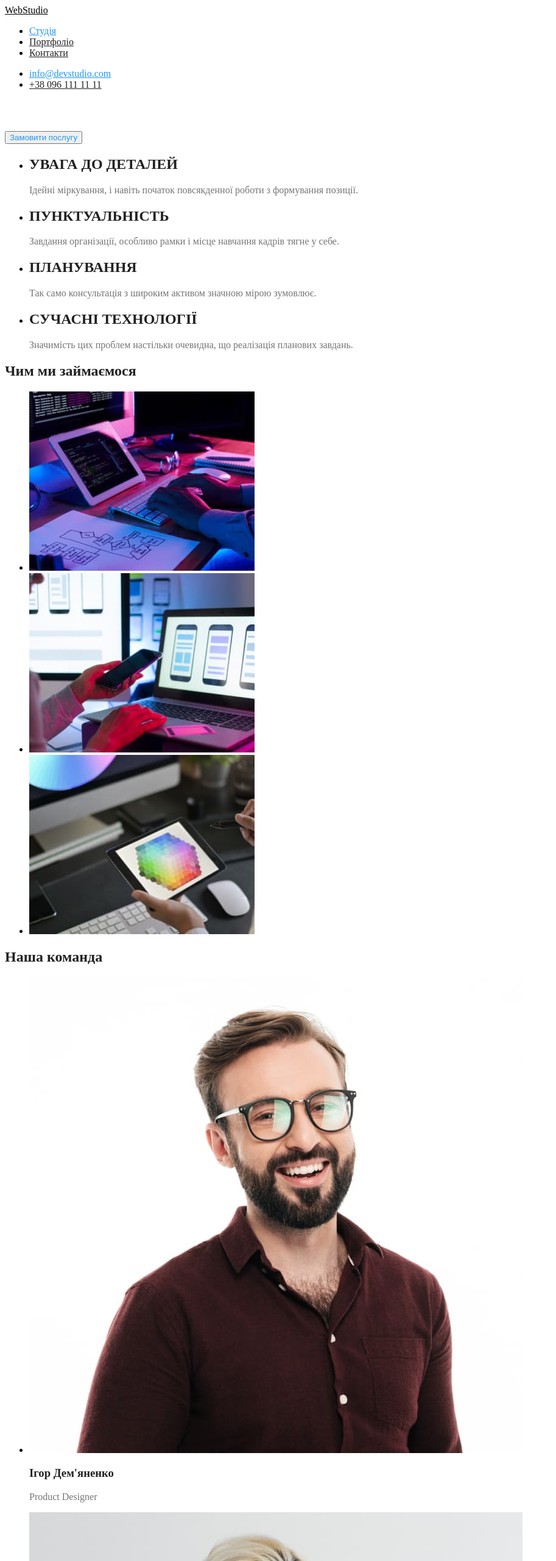
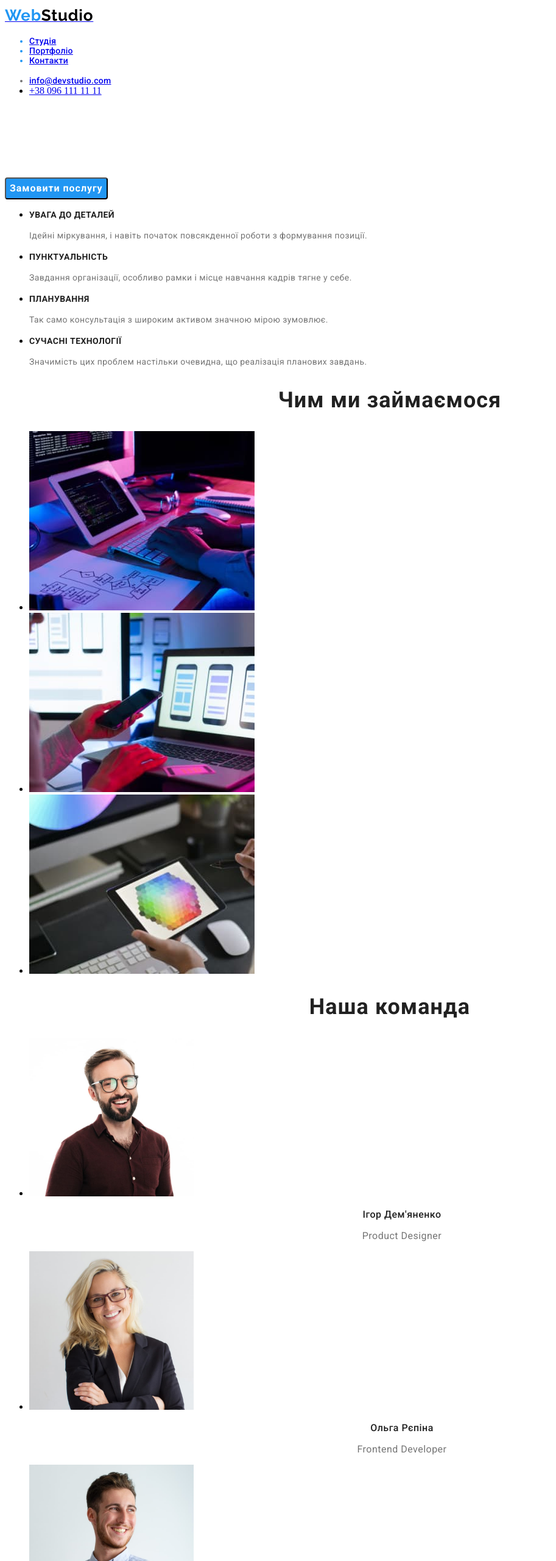
Before and after one commit to Antoha2012pro/webstudio1, a plain HTML site: page index.html in a window 1280 px wide. Shown: the top 2560 px of the page at 61% size, without its empty margins (0-913 px from the left). Drawn offline with Linux system fonts and the light colour scheme.

Commit message:
new color and new classes

```diff
--- a/css/styles.css
+++ b/css/styles.css
@@ -10,42 +10,161 @@
 /* font-family: "Raleway", sans-serif; */
 /* font-family: "Roboto", sans-serif; */
 
-.logo {
-    color: var(--logo-color);
+.logo_span1 {
+    color: var(--accent-color);
+    font-family: Raleway;
+    font-size: 26px;
+    font-weight: 700;
+    line-height: 1.38;
+    letter-spacing: 0.78px;
 }
 
-p {
-    color: var(--desk-color);
+.logo_span2 {
+    color: var(--logo-color);
+    font-family: Raleway;
+    font-size: 26px;
+    font-weight: 700;
+    line-height: 1.38;
+    letter-spacing: 0.78px;
 }
 
-.button {
+.header_item {
     color: var(--accent-color);
+    font-family: Roboto;
+    font-size: 14px;
+    font-weight: 500;
+    line-height: 1.14;
+    letter-spacing: 0.28px;
 }
 
-.shapka {
-    color: var(--title-color);
+.header_roster_item1 {
+    color: var(--accent-color);
+    font-family: Roboto;
+    font-size: 14px;
+    font-weight: 500;
+    line-height: normal;
+    letter-spacing: 0.28px;
 }
 
-h2 {
-    color: var(--color);
+.header_roster_item1 {
+    color: var(--desk-color);
+    font-family: Roboto;
+    font-size: 14px;
+    font-weight: 500;
+    line-height: normal;
+    letter-spacing: 0.28px;
 }
 
-h3 {
-    color: var(--color);
+.decision_title {
+    color: var(--title-color);
+    text-align: center;
+    font-family: Roboto;
+    font-size: 44px;
+    font-weight: 900;
+    line-height: 60px; /* 136.364% */
+    letter-spacing: 2.64px;
+    text-transform: uppercase;
 }
 
-.email_color {
-    color: var(--accent-color);
+.decision_btn {
+    color: var(--title-color);
+    text-align: center;
+    font-family: Roboto;
+    font-size: 16px;
+    font-weight: 700;
+    line-height: 30px; /* 187.5% */
+    letter-spacing: 0.96px;
+
+    border-radius: 4px;
+    background: var(--accent-color);
+    box-shadow: 0px 4px 4px 0px;
 }
 
-.nav_color_studio {
-    color: var(--accent-color);
+.we_title {
+    color: var(--color);
+    font-family: Roboto;
+    font-size: 14px;
+    font-weight: 700;
+    line-height: normal;
+    letter-spacing: 0.42px;
+    text-transform: uppercase;
 }
 
-.header_a {
-    color: var(--color);
+.we_subtitle {
+    color: var(--desk-color);
+    font-family: Roboto;
+    font-size: 14px;
+    font-weight: 400;
+    line-height: 24px; /* 171.429% */
+    letter-spacing: 0.42px;
 }
 
-.footer_a {
+.make_title {
     color: var(--color);
+    text-align: center;
+    font-family: Roboto;
+    font-size: 36px;
+    font-weight: 700;
+    line-height: normal;
+    letter-spacing: 1.08px;
 }
+
+.make_img {
+    width: 370px;
+    height: 294px;
+    flex-shrink: 0;
+}
+
+.team_title {
+    color: var(--color);
+    text-align: center;
+    font-family: Roboto;
+    font-size: 36px;
+    font-weight: 700;
+    line-height: normal;
+    letter-spacing: 1.08px;
+}
+
+.team_img {
+    width: 270px;
+    height: 260px;
+    flex-shrink: 0;
+}
+
+.team_heading {
+    color: var(--color);
+    text-align: center;
+    font-family: Roboto;
+    font-size: 16px;
+    font-weight: 500;
+    line-height: normal;
+    letter-spacing: 0.48px;
+}
+
+.team_text {
+    color: #757575;
+    text-align: center;
+    font-family: Roboto;
+    font-size: 16px;
+    font-weight: 400;
+    line-height: normal;
+    letter-spacing: 0.48px;
+}
+
+.footer_addres {
+    color: var(--title-color);
+    font-family: Roboto;
+    font-size: 14px;
+    font-weight: 400;
+    line-height: 24px; /* 171.429% */
+    letter-spacing: 0.42px;
+}
+
+.footer_link {
+    color: var(--desk-color);
+    font-family: Roboto;
+    font-size: 14px;
+    font-weight: 400;
+    line-height: 24px; /* 171.429% */
+    letter-spacing: 0.42px;
+}
--- a/index.html
+++ b/index.html
@@ -10,89 +10,90 @@
     <link rel="stylesheet" href="./css/styles.css">
 </head>
 <body>
-    <header>
-        <a href="./index.html" class="logo">WebStudio</a>
-        <nav>
-            <ul>
-                <li><a href="#" class="nav_color_studio">Студія</a></li>
-                <li><a href="./pages/portfolio.html" class="header_a">Портфоліо</a></li>
-                <li><a href="#" class="header_a">Контакти</a></li>
+    <header class="header">
+        <a href="./index.html" class="logo"><span class="logo_span1">Web</span><span class="logo_span2">Studio</span></a>
+        <nav class="header_list">
+            <ul class="header_items">
+                <li class="header_item"><a href="#" class="nav_color_studio" class="header_studio">Студія</a></li>
+                <li class="header_item"><a href="./pages/portfolio.html" class="header_portfolio">Портфоліо</a></li>
+                <li class="header_item"><a href="#" class="header_a" class="header_contact">Контакти</a></li>
             </ul>
         </nav>
-        <ul>
-            <li><a href="mailto:info@devstudio.com" class="email_color" class="header_a">info@devstudio.com</a></li>
-            <li><a href="tel:+380961111111" class="header_a">+38 096 111 11 11</a></li>
+        <ul class="header_roster">
+            <li class="header_roster_item1"><a href="mailto:info@devstudio.com" class="header_email">info@devstudio.com</a></li>
+            <li class="header_roster_item2"><a href="tel:+380961111111" class="header_tel">+38 096 111 11 11</a></li>
         </ul>
     </header>
     <main>
         <!-- Ефективні рішення -->
-        <section>
-            <h1 class="shapka">Ефективні рішення для вашого бізнесу</h1>
-            <button type="button" class="button">Замовити послугу</button>
+        <section class="decision">
+            <h1 class="decision_title">Ефективні рішення для вашого бізнесу</h1>
+            <button type="button" class="decision_btn">Замовити послугу</button>
         </section>
-        <section>
-            <ul>
-                <li>
-                    <h2>УВАГА ДО ДЕТАЛЕЙ</h2>
-                    <p>Ідейні міркування, і навіть початок повсякденної роботи з формування позиції.</p>
+        <!-- Ми -->
+        <section class="we">
+            <ul class="we_items">
+                <li class="we_item">
+                    <h2 class="we_title">УВАГА ДО ДЕТАЛЕЙ</h2>
+                    <p class="we_subtitle">Ідейні міркування, і навіть початок повсякденної роботи з формування позиції.</p>
                 </li>
-                <li>
-                    <h2>ПУНКТУАЛЬНІСТЬ</h2>
-                    <p>Завдання організації, особливо рамки і місце навчання кадрів тягне у себе.</p>
+                <li class="we_item">
+                    <h2 class="we_title">ПУНКТУАЛЬНІСТЬ</h2>
+                    <p class="we_subtitle">Завдання організації, особливо рамки і місце навчання кадрів тягне у себе.</p>
                 </li>
-                <li>
-                    <h2>ПЛАНУВАННЯ</h2>
-                    <p>Так само консультація з широким активом значною мірою зумовлює.</p>
+                <li class="we_item">
+                    <h2 class="we_title">ПЛАНУВАННЯ</h2>
+                    <p class="we_subtitle">Так само консультація з широким активом значною мірою зумовлює.</p>
                 </li>
-                <li>
-                    <h2>СУЧАСНІ ТЕХНОЛОГІЇ</h2>
-                    <p>Значимість цих проблем настільки очевидна, що реалізація планових завдань.</p>
+                <li class="we_item">
+                    <h2 class="we_title">СУЧАСНІ ТЕХНОЛОГІЇ</h2>
+                    <p class="we_subtitle">Значимість цих проблем настільки очевидна, що реалізація планових завдань.</p>
                 </li>
             </ul>
         </section>
         <!-- Чим ми займаємося -->
-        <section>
-            <h2>Чим ми займаємося</h2>
-            <ul>
-                <li><img src="./img/computer.jpg" alt="Програмування"></li>
-                <li><img src="./img/laptop.jpg" alt="Вибирати дизайн сайту"></li>
-                <li><img src="./img/planshet.jpg" alt="Підбір кольорів на планшеті"></li>
+        <section class="make">
+            <h2 class="make_title">Чим ми займаємося</h2>
+            <ul class="make_items">
+                <li class="make_item"><img src="./img/computer.jpg" alt="Програмування" class="make_img"></li>
+                <li class="make_item"><img src="./img/laptop.jpg" alt="Вибирати дизайн сайту" class="make_img"></li>
+                <li class="make_item"><img src="./img/planshet.jpg" alt="Підбір кольорів на планшеті" class="make_img"></li>
             </ul>
         </section>
         <!-- Наша команда -->
-        <section>
-            <h2>Наша команда</h2>
-            <ul>
-                <li>
-                    <img src="./img/igor_demyanenko.jpg" alt="Ігор Дем'яненко">
-                    <h3>Ігор Дем'яненко</h3>
-                    <p>Product Designer</p>
+        <section class="team">
+            <h2 class="team_title">Наша команда</h2>
+            <ul class="team_items">
+                <li class="team_item">
+                    <img src="./img/igor_demyanenko.jpg" alt="Ігор Дем'яненко" class="team_img">
+                    <h3 class="team_heading">Ігор Дем'яненко</h3>
+                    <p class="team_text">Product Designer</p>
                 </li>
                 <li>
-                    <img src="./img/olga_repina.jpg" alt="Ольга Рєпіна">
-                    <h3>Ольга Рєпіна</h3>
-                    <p>Frontend Developer</p>
+                    <img src="./img/olga_repina.jpg" alt="Ольга Рєпіна" class="team_img">
+                    <h3 class="team_heading">Ольга Рєпіна</h3>
+                    <p class="team_text">Frontend Developer</p>
                 </li>
-                <li>
-                    <img src="./img/mykola_tarasov.jpg" alt="Микола Тарасов">
-                    <h3>Микола Тарасов</h3>
-                    <p>Marketing</p>
+                <li class="team_item">
+                    <img src="./img/mykola_tarasov.jpg" alt="Микола Тарасов" class="team_img">
+                    <h3 class="team_heading">Микола Тарасов</h3>
+                    <p class="team_text">Marketing</p>
                 </li>
-                <li>
-                    <img src="./img/Michaylo_ermakov.jpg" alt="Михайло Єрмаков">
-                    <h3>Михайло Єрмаков</h3>
-                    <p>Designer</p>
+                <li class="team_item">
+                    <img src="./img/Michaylo_ermakov.jpg" alt="Михайло Єрмаков" class="team_img">
+                    <h3 class="team_heading">Михайло Єрмаков</h3>
+                    <p class="team_text">Designer</p>
                 </li>
             </ul>
         </section>
     </main>
-    <footer>
-        <a href="./index.html" class="logo" class="footer_a">WebStudio</a>
-        <address>
-        <ul>
-            <li><a href="https://www.google.com/maps/d/u/0/viewer?mid=10uSM3H-mIU3GznYo2szRIEphczw&hl=en_US&ll=50.42732700000004%2C30.538092&z=17" class="footer_a"target="_blank">м. Київ, пр-т Лесі Українки, 26</a></li>
-            <li><a href="mailto:info@devstudio.com" class="footer_a">info@devstudio.com</a></li>
-            <li><a href="tel:+380961111111" class="footer_a">+38 096 111 11 11</a></li>
+    <footer class="footer">
+        <a href="./index.html" class="logo" class="footer_logo"><span class="logo_span1">Web</span><span class="logo_span2">Studio</span></a>
+        <address class="footer_addres">
+        <ul class="footer_items">
+            <li class="footer_item"><a href="https://www.google.com/maps/d/u/0/viewer?mid=10uSM3H-mIU3GznYo2szRIEphczw&hl=en_US&ll=50.42732700000004%2C30.538092&z=17" target="_blank" class="footer_addres">м. Київ, пр-т Лесі Українки, 26</a></li>
+            <li class="footer_item"><a href="mailto:info@devstudio.com" class="footer_link">info@devstudio.com</a></li>
+            <li class="footer_item"><a href="tel:+380961111111" class="footer_link">+38 096 111 11 11</a></li>
         </ul>
         </address>
     </footer>
```
